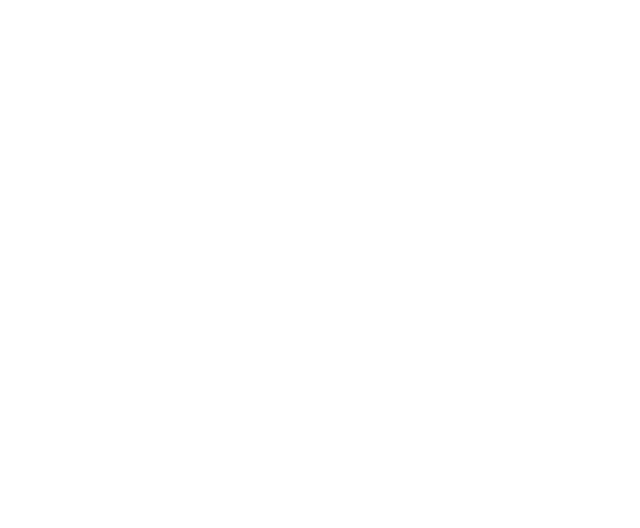
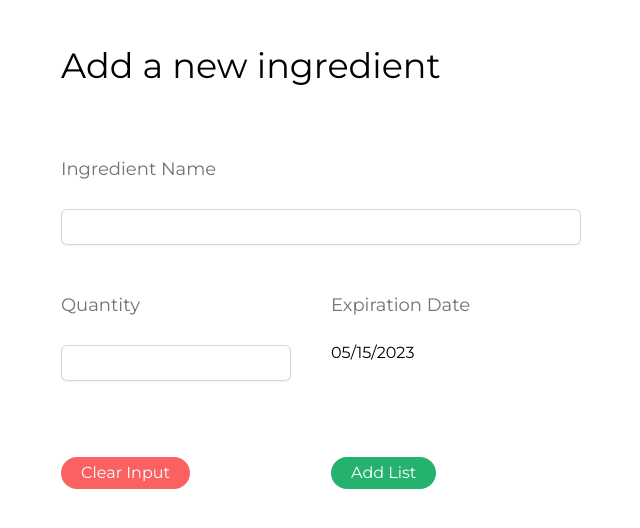
Before and after one commit to steven-van/frigoal, a React (Create React App) app: page /Ingredients in a window 1280 px wide. Before the commit this address had no page. Shown: the top 528 px of the page, without its empty margins (319-959 px from the left). Built offline with nearby package versions, Linux system fonts and the light colour scheme.

Commit message:
update ingredient add bar

```diff
--- a/package.json
+++ b/package.json
@@ -7,6 +7,8 @@
     "@testing-library/react": "^13.4.0",
     "@testing-library/user-event": "^13.5.0",
     "react": "^18.2.0",
+    "react-date-picker": "^10.0.3",
+    "react-datepicker": "^4.11.0",
     "react-dom": "^18.2.0",
     "react-router-dom": "^6.11.1",
     "react-scripts": "5.0.1",
--- a/src/App.js
+++ b/src/App.js
@@ -5,6 +5,7 @@
 import Login from "./pages/Login.js";
 import Profile from "./pages/Profile.js";
 import SignUp from "./pages/SignUp.js";
+import Ingredients from "./pages/Ingredients.js";
 
 function App() {
   return (
@@ -14,6 +15,7 @@
         <Route exact path="/Login" element={<Login />} />
         <Route exact path="/Profile" element={<Profile />} />
         <Route exact path="/SignUp" element={<SignUp />} />
+        <Route exact path="/Ingredients" element={<Ingredients />} />
       </Routes>
     </BrowserRouter>
   );
--- a/src/components/UI/Ingredient.js
+++ /dev/null
@@ -1,5 +0,0 @@
-const Ingredient = () => {
-  return <div></div>;
-};
-
-export default Ingredient;
--- a/src/components/UI/NavBar.js
+++ b/src/components/UI/NavBar.js
@@ -49,7 +49,7 @@
         >
           <div class="flex flex-col justify-center gap-1 md:flex-row md:gap-4 text-sm lg:flex-grow">
             {Button("/", "Home")}
-            {Button("#Fridges", "Fridges")}
+            {Button("/Ingredients", "Fridges")}
             {Button("#Recipes", "Recipes")}
           </div>
           {isLoggedIn ? (
--- a/src/components/section/Inscription.js
+++ b/src/components/section/Inscription.js
@@ -27,7 +27,7 @@
       const font = "font-montserrat";
 
       return (
-        <div class="container mx-auto px-20">
+        <div class="flex-col container mx-auto px-20">
           <div class="box-border border-1 shadow-2xl">
             <div class="flex min-h-0">
               <div className="flex-1">
--- a/src/components/section/ingredient-add.js
+++ b/src/components/section/ingredient-add.js
@@ -0,0 +1,84 @@
+import React, { useState } from "react";
+import DatePicker from "react-datepicker";
+
+import "react-datepicker/dist/react-datepicker.css";
+
+//npm install react-datepicker --save
+
+const IngredientAdd = () => {
+
+    const font = "font-montserrat";
+
+
+    const [startDate, setStartDate] = useState(new Date());
+
+    return (
+        <div className={`${font}`}>
+           <div className="mx-[80px] mt-10 md:mx-[200px] lg:mx-[380px]">
+                <h1 className="text-[35px]">
+                    Add a new ingredient
+                </h1>
+                <br></br>
+                <div className="mt-10">
+                    <form className="space-y-6" action="#" method="POST">
+                        <div>
+                            <label htmlFor="ingredientItemsName" className={`text-[18px] block font-medium leading-6 text-zinc-500 ${font}`}>
+                                Ingredient Name
+                            </label>
+                            <div className="mt-7">
+                                <input
+                                id="ingredientItemsName"
+                                name="ingredientItemsName"
+                                type="text"
+                                required
+                                pattern="[0-9]*"
+                                className="block w-full rounded-md border-1 py-1.5 text-gray-900 shadow-sm ring-1 ring-inset ring-gray-300 placeholder:text-gray-400 focus:ring-2 focus:ring-inset focus:ring-indigo-600 sm:text-sm sm:leading-6"
+                                />
+                            </div>
+                        </div>
+
+                        <br></br>
+                        <div className="flex">
+                            <div className="flex-1">
+                                <label htmlFor="quantity" className={`text-[18px] block font-medium leading-6 text-zinc-500 ${font}`}>
+                                    Quantity
+                                </label>
+                                <div className="mt-7 mr-5">
+                                    <input
+                                    id="quantity"
+                                    name="quantity"
+                                    type="number"
+                                    required
+                                    className="block w-full rounded-md border-1 py-1.5 text-gray-900 shadow-sm ring-1 ring-inset ring-gray-300 placeholder:text-gray-400 focus:ring-2 focus:ring-inset focus:ring-indigo-400 sm:text-sm sm:leading-6"
+                                    />
+                                </div>
+                            </div>
+
+                            <div className="flex-1 ml-5">
+                                <label htmlFor="expiration" className={`text-[18px] block font-medium leading-6 text-zinc-500 ${font}`}>
+                                    Expiration Date
+                                </label>
+                                <br></br>
+                                <DatePicker selected={startDate} onChange={(date) => setStartDate(date)} />
+                            </div>
+                        </div>
+
+                        <br></br>
+                        <div className="flex">
+                            <div className="flex-1">
+                                <button className="bg-[#fa6161] text-white text-bold rounded-full px-5 py-2 md:py-1 mt-7 md:mt-7 hover:bg-red-600">Clear Input</button>
+                            </div>
+
+                            <div className="flex-1 ml-5">
+                                <button className="bg-[#24B26E] text-white text-bold rounded-full px-5 py-2 md:py-1 mt-7 md:mt-7 hover:bg-green-700">Add List</button>
+                            </div>
+                        </div>
+                    </form>
+                </div>
+           </div>
+        </div>
+    );
+};
+
+
+export default IngredientAdd;
--- a/src/pages/Ingredients.js
+++ b/src/pages/Ingredients.js
@@ -1,8 +1,9 @@
+import IngredientAdd from "../components/section/ingredient-add"
 
 const Ingredients = () => {
   return (
     <div>
-
+        <IngredientAdd></IngredientAdd>
   </div>
   );
 };
```
Also changed, not shown: 1 other file (tests, documents, lock files or other folders).
